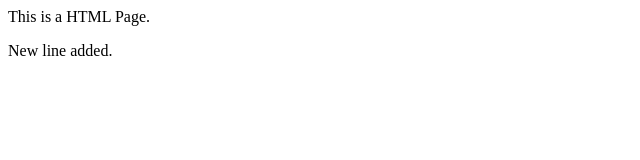
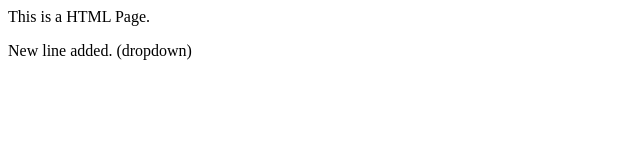
Before and after one commit to ayush1470/Local-Repo, a plain HTML site: page LocalRepo/index.html in a window 1280 px wide. Shown: the full height of the page, 0-640 px from the left. Drawn offline with Linux system fonts and the light colour scheme.

```diff
--- a/LocalRepo/index.html
+++ b/LocalRepo/index.html
@@ -1,2 +1,2 @@
 <p>This is a HTML Page.</p>
-<p>New line added.</p>
+<p>New line added. (dropdown)</p>
```
